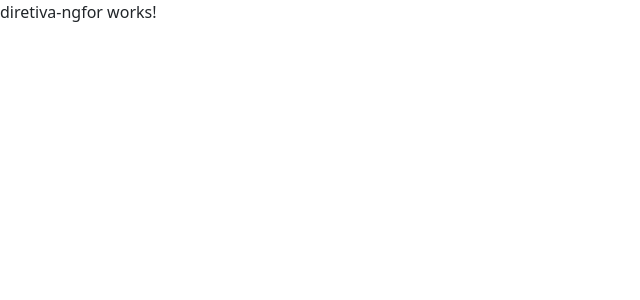
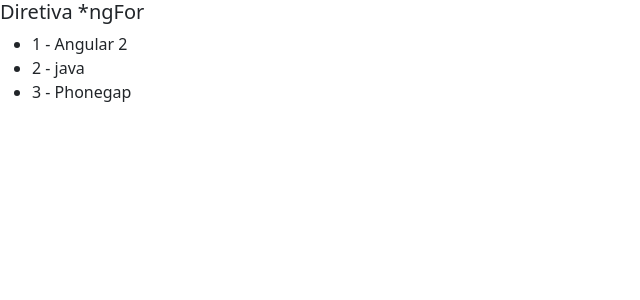
Before and after one commit to RodResq/angular-labs, an Angular app: page / in a window 1280 px wide. Shown: the top 300 px of the page, without its empty margins (0-640 px from the left). Built offline with nearby package versions, Linux system fonts and the light colour scheme.

Commit message:
revisao ngFor

```diff
--- a/src/app/diretiva-ngfor/diretiva-ngfor.component.html
+++ b/src/app/diretiva-ngfor/diretiva-ngfor.component.html
@@ -1 +1,6 @@
-<p>diretiva-ngfor works!</p>
+<h5>Diretiva *ngFor</h5>
+<ul>
+  <li *ngFor="let curso of cursos, let i = index">
+    {{ i + 1 }} - {{ curso }}
+  </li>
+</ul>
--- a/src/app/diretiva-ngfor/diretiva-ngfor.component.ts
+++ b/src/app/diretiva-ngfor/diretiva-ngfor.component.ts
@@ -7,6 +7,8 @@
 })
 export class DiretivaNgforComponent implements OnInit {
 
+  cursos: string[] = ["Angular 2", "java", "Phonegap"]
+
   constructor() { }
 
   ngOnInit(): void {
```
